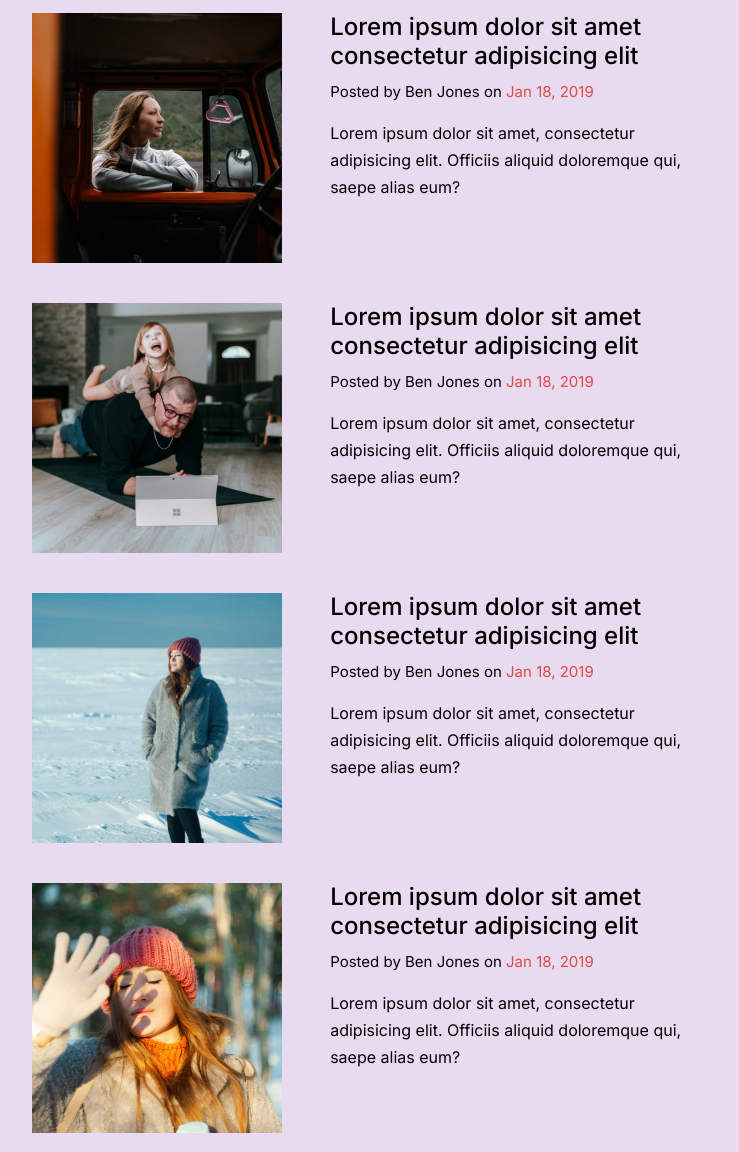
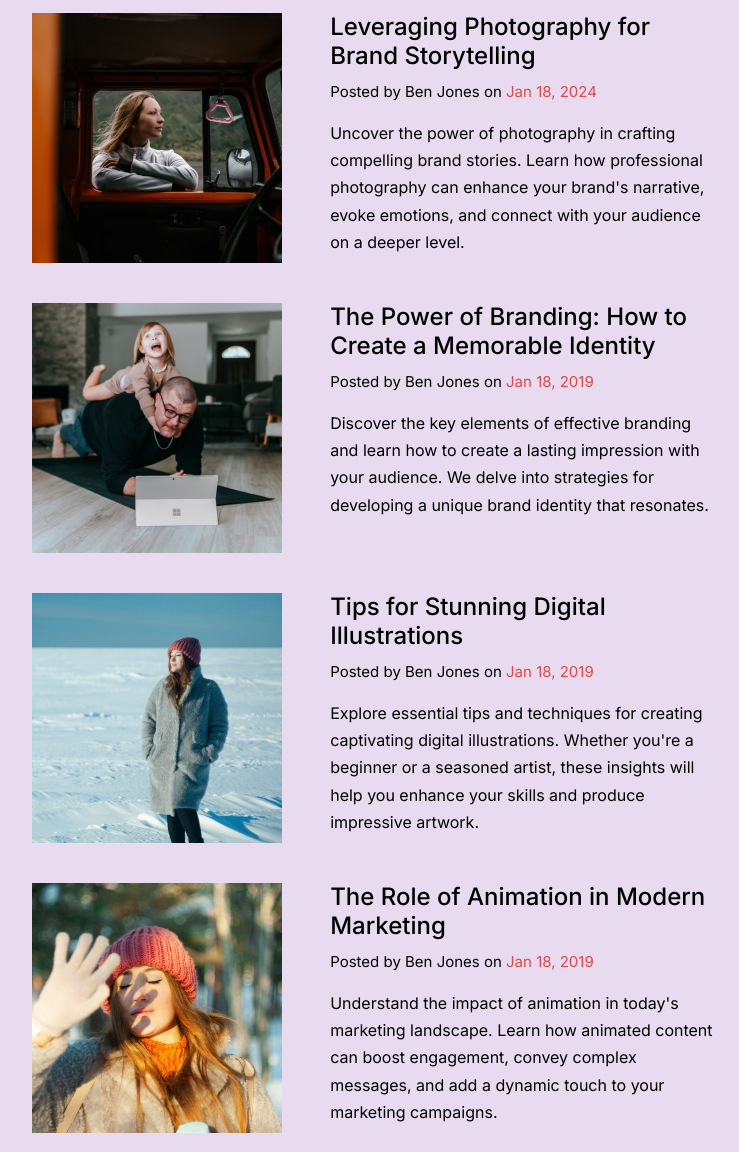
Before and after one commit to admin-nuvrie/admin-nuvrie-admin-nuvrie.github.io, a plain HTML site: page index.html in a window 1280 px wide. Shown: the part 5180-6332 px from the top of the page, without its empty margins (392-1131 px from the left). Drawn offline with Linux system fonts and the light colour scheme; files whose address does not match are found by name.

Commit message:
Update index.html

```diff
--- a/index.html
+++ b/index.html
@@ -412,9 +412,9 @@
                     <div class="d-md-flex d-block blog-entry align-items-start">
                       <div class="mr-0 mr-md-5 mb-3 img-wrap"><a href="#"><img src="images/img_1.jpg" alt="Image" class="img-fluid mb-0"></a></div>
                       <div>
-                        <h2 class="mt-0 mb-2"><a href="#">Lorem ipsum dolor sit amet consectetur adipisicing elit</a></h2>
-                        <div class="meta mb-3">Posted by Ben Jones on <a href="#">Jan 18, 2019</a></div>
-                        <p>Lorem ipsum dolor sit amet, consectetur adipisicing elit. Officiis aliquid doloremque qui, saepe alias eum?</p>
+                        <h2 class="mt-0 mb-2"><a href="#">Leveraging Photography for Brand Storytelling</a></h2>
+                        <div class="meta mb-3">Posted by Ben Jones on <a href="#">Jan 18, 2024</a></div>
+                        <p>Uncover the power of photography in crafting compelling brand stories. Learn how professional photography can enhance your brand's narrative, evoke emotions, and connect with your audience on a deeper level.</p>
                       </div>
                     </div>
                   </div>
@@ -423,9 +423,9 @@
                     <div class="d-md-flex d-block blog-entry align-items-start">
                       <div class="mr-0 mr-md-5 mb-3 img-wrap"><a href="#"><img src="images/img_2.jpg" alt="Image" class="img-fluid mb-0"></a></div>
                       <div>
-                        <h2 class="mt-0 mb-2"><a href="#">Lorem ipsum dolor sit amet consectetur adipisicing elit</a></h2>
+                        <h2 class="mt-0 mb-2"><a href="#">The Power of Branding: How to Create a Memorable Identity</a></h2>
                         <div class="meta mb-3">Posted by Ben Jones on <a href="#">Jan 18, 2019</a></div>
-                        <p>Lorem ipsum dolor sit amet, consectetur adipisicing elit. Officiis aliquid doloremque qui, saepe alias eum?</p>
+                        <p>Discover the key elements of effective branding and learn how to create a lasting impression with your audience. We delve into strategies for developing a unique brand identity that resonates.</p>
                       </div>
                     </div>
                   </div>
@@ -434,9 +434,9 @@
                     <div class="d-md-flex d-block blog-entry align-items-start">
                       <div class="mr-0 mr-md-5 mb-3 img-wrap"><a href="#"><img src="images/img_3.jpg" alt="Image" class="img-fluid mb-0"></a></div>
                       <div>
-                        <h2 class="mt-0 mb-2"><a href="#">Lorem ipsum dolor sit amet consectetur adipisicing elit</a></h2>
+                        <h2 class="mt-0 mb-2"><a href="#">Tips for Stunning Digital Illustrations</a></h2>
                         <div class="meta mb-3">Posted by Ben Jones on <a href="#">Jan 18, 2019</a></div>
-                        <p>Lorem ipsum dolor sit amet, consectetur adipisicing elit. Officiis aliquid doloremque qui, saepe alias eum?</p>
+                        <p>Explore essential tips and techniques for creating captivating digital illustrations. Whether you're a beginner or a seasoned artist, these insights will help you enhance your skills and produce impressive artwork.</p>
                       </div>
                     </div>
                   </div>
@@ -445,9 +445,9 @@
                     <div class="d-md-flex d-block blog-entry align-items-start">
                       <div class="mr-0 mr-md-5 mb-3 img-wrap"><a href="#"><img src="images/img_4.jpg" alt="Image" class="img-fluid mb-0"></a></div>
                       <div>
-                        <h2 class="mt-0 mb-2"><a href="#">Lorem ipsum dolor sit amet consectetur adipisicing elit</a></h2>
+                        <h2 class="mt-0 mb-2"><a href="#">The Role of Animation in Modern Marketing</a></h2>
                         <div class="meta mb-3">Posted by Ben Jones on <a href="#">Jan 18, 2019</a></div>
-                        <p>Lorem ipsum dolor sit amet, consectetur adipisicing elit. Officiis aliquid doloremque qui, saepe alias eum?</p>
+                        <p>Understand the impact of animation in today's marketing landscape. Learn how animated content can boost engagement, convey complex messages, and add a dynamic touch to your marketing campaigns.</p>
                       </div>
                     </div>
                   </div>
```
